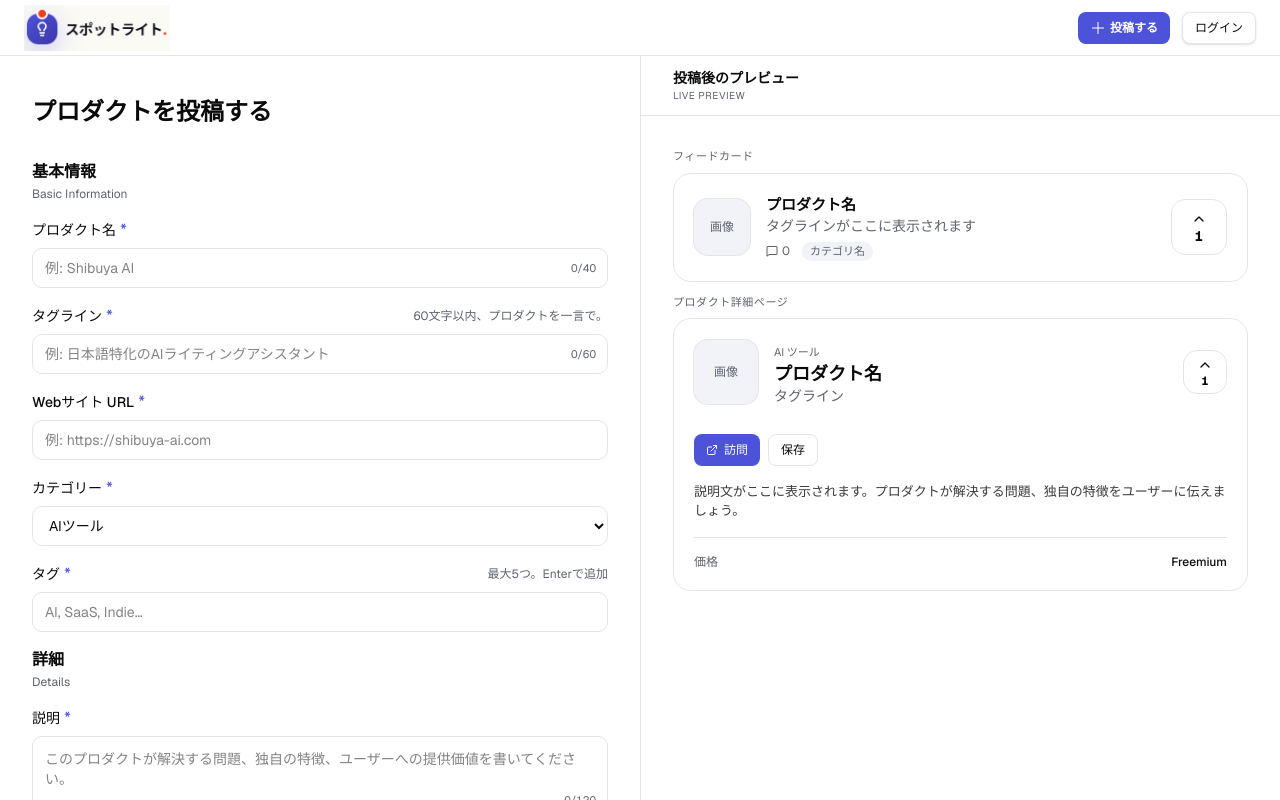
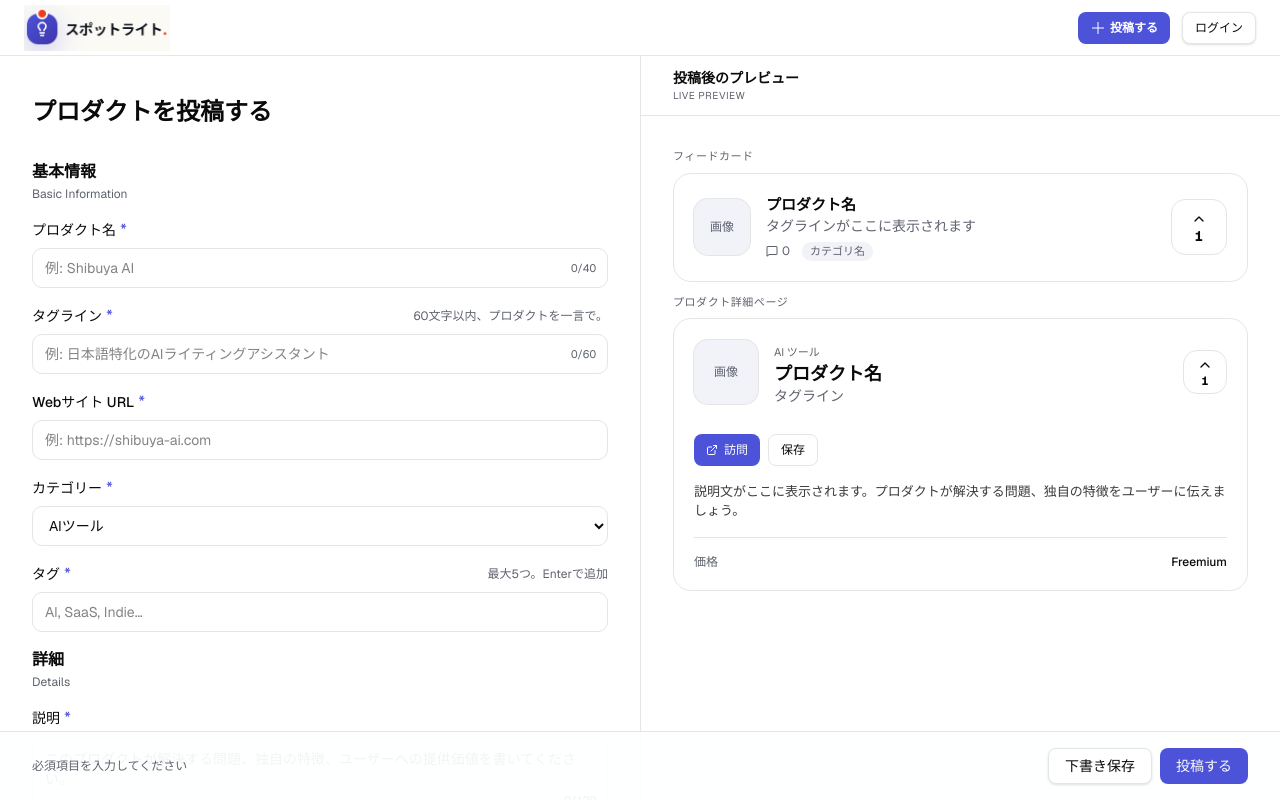
Before and after one commit to shima-engineer/project-a, a Next.js app: page /posts in a window 1280 px wide. Shown: the top 800 px of the page. Built offline with nearby package versions, Linux system fonts and the light colour scheme; no server answers.

Commit message:
update:アクションバーのレイアウト実装

```diff
--- a/src/features/productSubmitForm/components/ProductSubmitForm.tsx
+++ b/src/features/productSubmitForm/components/ProductSubmitForm.tsx
@@ -2,6 +2,7 @@
 import DetailsSection from "./DetailsSection";
 import MediaSection from "./MediaSection";
 import SocialLinksSection from "./SocialLinksSection";
+import SubmitActionBar from "./SubmitActionBar";
 
 const ProductSubmitForm = () => {
   return (
@@ -10,6 +11,7 @@
       <DetailsSection />
       <MediaSection />
       <SocialLinksSection />
+      <SubmitActionBar />
     </form>
   );
 };
--- a/src/features/productSubmitForm/components/SubmitActionBar.tsx
+++ b/src/features/productSubmitForm/components/SubmitActionBar.tsx
@@ -1,7 +1,21 @@
 import React from "react";
 
 const SubmitActionBar = () => {
-  return <div>SubmitActionBar</div>;
+  return (
+    <div className="fixed bottom-0 left-0 flex justify-between items-center bg-background/90 w-full z-10  border-t border-border px-4 sm:px-8 md:px-12 py-4 ">
+      <span className="text-muted-foreground text-xs">
+        必須項目を入力してください
+      </span>
+      <div className="flex gap-2">
+        <button className="inline-flex items-center justify-center gap-2 whitespace-nowrap rounded-md text-sm font-medium cursor-pointer transition-colors focus-visible:outline-none focus-visible:ring-1 focus-visible:ring-ring disabled:pointer-events-none disabled:opacity-50 disabled:cursor-not-allowed [&_svg]:pointer-events-none [&_svg]:size-4 [&_svg]:shrink-0 border border-input bg-background shadow-sm hover:bg-accent hover:text-accent-foreground h-9 px-4 py-2">
+          下書き保存
+        </button>
+        <button className="inline-flex items-center justify-center gap-2 whitespace-nowrap rounded-md text-sm font-medium cursor-pointer transition-colors focus-visible:outline-none focus-visible:ring-1 focus-visible:ring-ring disabled:pointer-events-none disabled:opacity-50 disabled:cursor-not-allowed [&_svg]:pointer-events-none [&_svg]:size-4 [&_svg]:shrink-0 bg-primary text-primary-foreground shadow hover:bg-primary/90 h-9 px-4 py-2 shadow-[var(--shadow-glow)]">
+          投稿する
+        </button>
+      </div>
+    </div>
+  );
 };
 
 export default SubmitActionBar;
```
